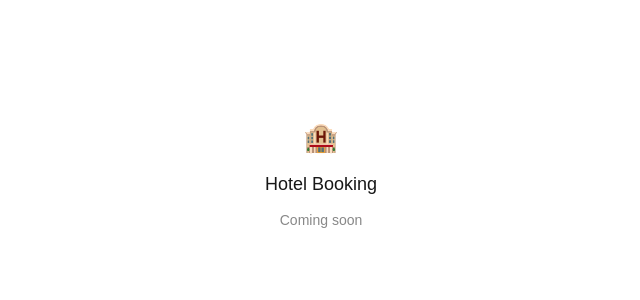
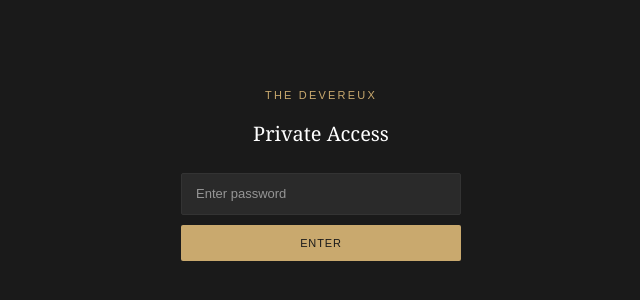
Before and after one commit to nubstr3/hegli-webproj, a Next.js app: page /projects/hotel in a window 1280 px wide. Shown: the part 226-526 px from the top of the page, without its empty margins (319-959 px from the left). Built offline with nearby package versions, Linux system fonts and the light colour scheme.

Commit message:
Created Hotel Page

```diff
--- a/app/projects/hotel/page.tsx
+++ b/app/projects/hotel/page.tsx
@@ -1,9 +1,183 @@
+'use client'
+
+import { useState, useEffect } from 'react'
+import Script from 'next/script'
+
+const PASSWORD = 'devereux2026'
+
 export default function HotelPage() {
+  const [unlocked, setUnlocked] = useState(false)
+  const [input, setInput] = useState('')
+  const [error, setError] = useState('')
+
+  useEffect(() => {
+    const saved = sessionStorage.getItem('hotel-unlocked')
+    if (saved === 'true') setUnlocked(true)
+  }, [])
+
+  const handleUnlock = () => {
+    if (input === PASSWORD) {
+      sessionStorage.setItem('hotel-unlocked', 'true')
+      setUnlocked(true)
+    } else {
+      setError('Incorrect password')
+    }
+  }
+
+  if (!unlocked) {
+    return (
+      <main style={{
+        minHeight: '100vh',
+        background: '#1a1a1a',
+        display: 'flex',
+        alignItems: 'center',
+        justifyContent: 'center',
+        flexDirection: 'column',
+        gap: '16px',
+      }}>
+        <p style={{ fontSize: '11px', color: '#c9a96e', margin: '0', letterSpacing: '0.2em', textTransform: 'uppercase' }}>The Devereux</p>
+        <p style={{ fontSize: '20px', color: '#fff', margin: '0', fontFamily: 'Georgia, serif' }}>Private Access</p>
+        <div style={{ display: 'flex', flexDirection: 'column', gap: '10px', width: '280px', marginTop: '8px' }}>
+          <input
+            type="password"
+            placeholder="Enter password"
+            value={input}
+            onChange={e => setInput(e.target.value)}
+            onKeyDown={e => e.key === 'Enter' && handleUnlock()}
+            style={{
+              padding: '10px 14px',
+              fontSize: '13px',
+              background: '#2a2a2a',
+              border: '0.5px solid #333',
+              borderRadius: '2px',
+              color: '#fff',
+              outline: 'none',
+            }}
+          />
+          {error && <p style={{ fontSize: '12px', color: '#e57373', margin: '0' }}>{error}</p>}
+          <button
+            onClick={handleUnlock}
+            style={{
+              padding: '10px',
+              fontSize: '11px',
+              background: '#c9a96e',
+              color: '#1a1a1a',
+              border: 'none',
+              borderRadius: '2px',
+              cursor: 'pointer',
+              letterSpacing: '0.08em',
+              textTransform: 'uppercase',
+            }}
+          >
+            Enter
+          </button>
+        </div>
+      </main>
+    )
+  }
+
   return (
-    <main style={{ display: 'flex', alignItems: 'center', justifyContent: 'center', height: '100vh', flexDirection: 'column', gap: '12px' }}>
-      <p style={{ fontSize: '28px', fontWeight: '500', margin: '0' }}>🏨</p>
-      <p style={{ fontSize: '18px', fontWeight: '500', margin: '0' }}>Hotel Booking</p>
-      <p style={{ fontSize: '14px', color: '#888', margin: '0' }}>Coming soon</p>
-    </main>
+    <>
+      <Script src="https://widget.siteminder.com/ibe.min.js" strategy="afterInteractive" />
+
+      <main style={{ background: '#f9f6f1', minHeight: '100vh', fontFamily: 'Georgia, serif' }}>
+
+        <nav style={{
+          display: 'flex',
+          justifyContent: 'space-between',
+          alignItems: 'center',
+          padding: '1.25rem 2.5rem',
+          background: '#1a1a1a',
+        }}>
+          <p style={{ fontSize: '13px', letterSpacing: '0.15em', color: '#c9a96e', margin: '0', textTransform: 'uppercase' }}>The Devereux</p>
+          <div style={{ display: 'flex', gap: '28px' }}>
+            {['Rooms', 'Dining', 'Gallery', 'Contact'].map(item => (
+              <a key={item} style={{ fontSize: '11px', color: '#aaa', textDecoration: 'none', letterSpacing: '0.08em', textTransform: 'uppercase', cursor: 'pointer' }}>{item}</a>
+            ))}
+          </div>
+
+            <a href="#booking"
+            style={{
+              fontSize: '11px',
+              background: '#c9a96e',
+              color: '#1a1a1a',
+              padding: '8px 20px',
+              letterSpacing: '0.08em',
+              textTransform: 'uppercase',
+              textDecoration: 'none',
+              borderRadius: '2px',
+            }}
+          >
+            Book Now
+          </a>
+        </nav>
+
+        <div style={{
+          height: '70vh',
+          background: '#2a2420',
+          display: 'flex',
+          flexDirection: 'column',
+          alignItems: 'center',
+          justifyContent: 'center',
+          textAlign: 'center',
+        }}>
+          <p style={{ fontSize: '11px', color: '#c9a96e', margin: '0 0 12px', letterSpacing: '0.2em', textTransform: 'uppercase' }}>Auckland, New Zealand</p>
+          <p style={{ fontSize: '48px', fontWeight: '400', color: '#fff', margin: '0', letterSpacing: '0.05em' }}>The Devereux Hotel</p>
+          <p style={{ fontSize: '12px', color: '#bbb', margin: '10px 0 0', letterSpacing: '0.1em', textTransform: 'uppercase' }}>Boutique Hotel</p>
+        </div>
+
+        <section id="booking" style={{ padding: '4rem 2.5rem', maxWidth: '900px', margin: '0 auto' }}>
+          <p style={{ fontSize: '10px', color: '#c9a96e', margin: '0 0 12px', letterSpacing: '0.2em', textTransform: 'uppercase' }}>Reservations</p>
+          <p style={{ fontSize: '24px', fontWeight: '400', margin: '0 0 2rem', color: '#1a1a1a' }}>Book Your Stay</p>
+          <div
+            className="ibe"
+            data-region="apac"
+            data-channelcode="thedevereuxboutiquehotel"
+            data-widget="embed"
+          />
+        </section>
+
+        <section style={{ padding: '4rem 2.5rem', maxWidth: '900px', margin: '0 auto' }}>
+          <p style={{ fontSize: '10px', color: '#c9a96e', margin: '0 0 12px', letterSpacing: '0.2em', textTransform: 'uppercase' }}>Our Rooms</p>
+          <p style={{ fontSize: '24px', fontWeight: '400', margin: '0 0 2rem', color: '#1a1a1a' }}>A Place to Rest & Restore</p>
+
+          <div style={{ display: 'grid', gridTemplateColumns: 'repeat(3, minmax(0,1fr))', gap: '16px' }}>
+            {[
+              { title: 'Deluxe King', desc: 'City views · 32m²', price: '$320', bg: '#3a3028' },
+              { title: 'Garden Suite', desc: 'Courtyard views · 48m²', price: '$480', bg: '#2a3028' },
+              { title: 'Penthouse Suite', desc: 'Panoramic views · 80m²', price: '$780', bg: '#28202a' },
+            ].map((room) => (
+              <div key={room.title} style={{ background: '#fff', borderRadius: '4px', overflow: 'hidden' }}>
+                <div style={{ height: '120px', background: room.bg, display: 'flex', alignItems: 'center', justifyContent: 'center' }}>
+                  <p style={{ fontSize: '11px', color: '#888', margin: '0', letterSpacing: '0.08em', textTransform: 'uppercase' }}>{room.title}</p>
+                </div>
+                <div style={{ padding: '1rem' }}>
+                  <p style={{ fontSize: '14px', fontWeight: '400', margin: '0 0 4px', color: '#1a1a1a' }}>{room.title}</p>
+                  <p style={{ fontSize: '12px', color: '#888', margin: '0 0 10px' }}>{room.desc}</p>
+                  <div style={{ display: 'flex', justifyContent: 'space-between', alignItems: 'center' }}>
+                    <p style={{ fontSize: '13px', color: '#c9a96e', margin: '0' }}>{room.price} <span style={{ fontSize: '11px', color: '#aaa' }}>/ night</span></p>
+                    <button style={{
+                      fontSize: '11px',
+                      background: '#1a1a1a',
+                      color: '#fff',
+                      border: 'none',
+                      padding: '6px 14px',
+                      borderRadius: '2px',
+                      cursor: 'pointer',
+                      letterSpacing: '0.05em',
+                    }}>Select</button>
+                  </div>
+                </div>
+              </div>
+            ))}
+          </div>
+        </section>
+
+        <footer style={{ padding: '2rem 2.5rem', background: '#1a1a1a', textAlign: 'center' }}>
+          <p style={{ fontSize: '11px', color: '#666', margin: '0', letterSpacing: '0.08em' }}>© 2026 The Devereux Boutique Hotel · Auckland, New Zealand</p>
+        </footer>
+
+      </main>
+    </>
   )
 }
```
